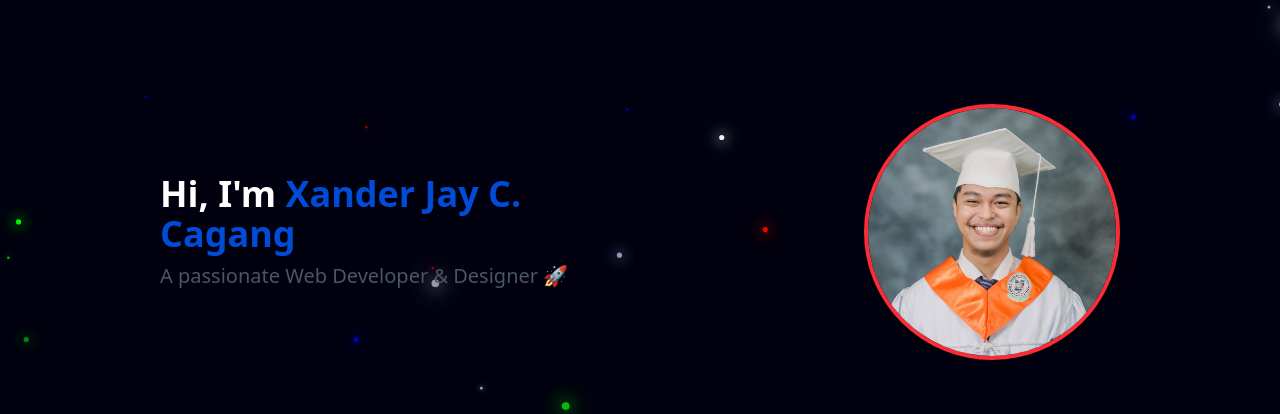
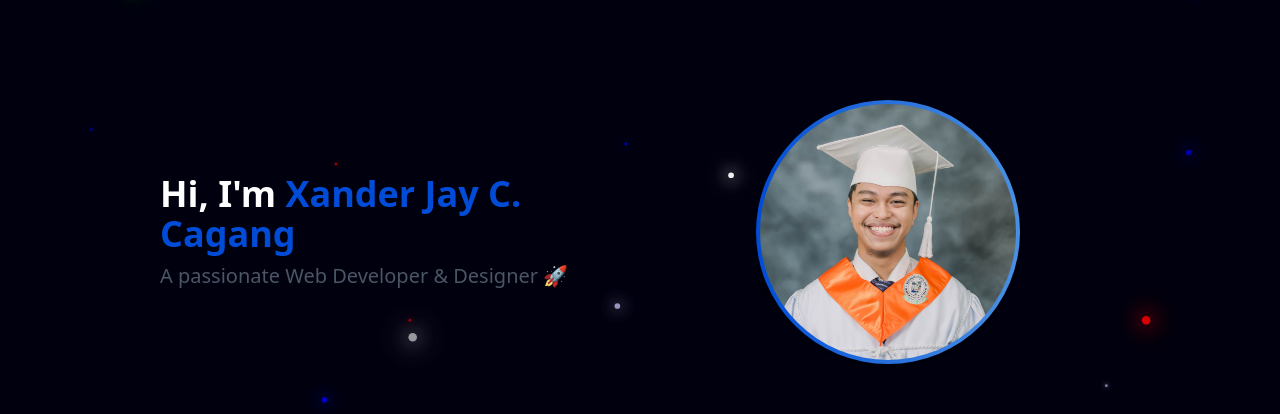
Before and after one commit to Code-DER/Xander-Jay-Cagang-Portfolio, a React (Vite) app in the folder my-portfolio/: page / in a window 1280 px wide. Shown: the part 200-614 px from the top of the page. Built offline with nearby package versions, Linux system fonts and the light colour scheme.

Commit message:
feat: adjusted border colors for img and paddings

```diff
--- a/my-portfolio/src/components/Home.jsx
+++ b/my-portfolio/src/components/Home.jsx
@@ -34,24 +34,28 @@ export default function Home() {
 
                 {/* Image Area */}
                 <motion.div
-                    className="flex-1 flex justify-center md:justify-end"
+                    className="flex-1 flex justify-center"
                     initial={{ opacity: 0, scale: 0.8 }}
                     animate={{ opacity: 1, scale: 1 }}
                     transition={{ duration: 0.8, delay: 0.6 }}
                 >
-                    <motion.img
-                        src={portfolioData.image}
-                        alt={portfolioData.name}
-                        className="w-64 h-64 object-cover rounded-full border-4 border-red-500 shadow-lg"
+                    <motion.div
+                        className="p-[4px] rounded-full bg-gradient-to-r from-[#004CD7] to-[#4A90E2] shadow-lg"
                         whileHover={{ scale: 1.05 }}
                         transition={{ type: "spring", stiffness: 300 }}
-                    />
+                    >
+                        <motion.img
+                            src={portfolioData.image}
+                            alt={portfolioData.name}
+                            className="w-64 h-64 object-cover rounded-full"
+                        />
+                    </motion.div>
                 </motion.div>
             </motion.section>
 
             {/* Short intro */}
             <motion.section
-                className="min-h-auto flex-1 flex flex-col md:flex-row items-center justify-center md:justify-between text-center md:text-left gap-4 px-20"
+                className="min-h-auto flex-1 flex flex-col md:flex-row items-center justify-center md:justify-between text-center md:text-left gap-4 px-20 py-20"
                 initial={{ opacity: 0, x: -50 }}
                 animate={{ opacity: 1, x: 0 }}
                 transition={{ duration: 0.8 }}
```
